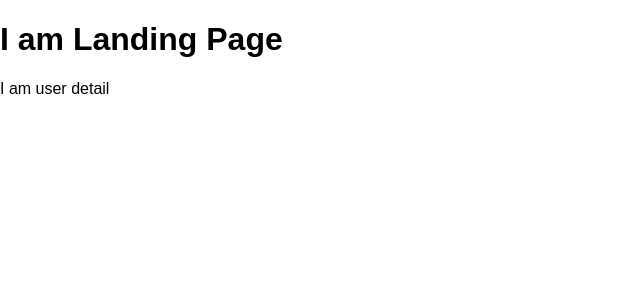
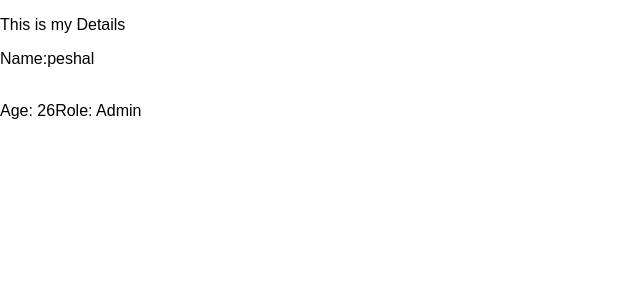
Before and after one commit to kpecel/login-application, a React (Create React App) app: page /home in a window 1280 px wide. Shown: the top 300 px of the page, without its empty margins (0-640 px from the left). Built offline with nearby package versions, Linux system fonts and the light colour scheme.

Commit message:
implemented context API

```diff
--- a/src/app/components/Landing/index.js
+++ b/src/app/components/Landing/index.js
@@ -1,14 +1,15 @@
-import React from "react";
-import { useEffect } from "react";
+import React, { useEffect, useState } from "react";
 import UserDetail from "../user-detail";
+import UserContext from "../../context/userContext";
 
 const LandingPage = () => {
-  useEffect(() => {});
+  const [name, setName] = useState("peshal");
 
   return (
     <div>
-      <h1>I am Landing Page</h1>
-      <UserDetail />
+      <UserContext.Provider value={name}>
+        <UserDetail />
+      </UserContext.Provider>
     </div>
   );
 };
--- /dev/null
+++ b/src/app/components/my-details/index.js
@@ -0,0 +1,17 @@
+import React, { useContext } from "react";
+import LoginContext from "../../context/userContext";
+
+const MyDetails = () => {
+  const name = useContext(LoginContext);
+  return (
+    <>
+      <div>
+        <p>Name:{name}</p>
+        <br />
+        <span>Age: 26</span>
+        <span>Role: Admin</span>
+      </div>
+    </>
+  );
+};
+export default MyDetails;
--- a/src/app/components/user-detail/index.js
+++ b/src/app/components/user-detail/index.js
@@ -1,9 +1,11 @@
 import React from "react";
+import MyDetails from "../my-details";
 
 const UserDetail = () => {
   return (
     <div>
-      <p>I am user detail</p>
+      <p>This is my Details</p>
+      <MyDetails />
     </div>
   );
 };
--- /dev/null
+++ b/src/app/context/userContext.js
@@ -0,0 +1,5 @@
+import { createContext } from "react";
+
+const UserContext = createContext({});
+
+export default UserContext;
--- a/src/assets/styles/login.css
+++ b/src/assets/styles/login.css
@@ -7,7 +7,7 @@ img.avatar{
     /* vertical-align: middle;
     width: 200px;
     height: 200px; */
-    width: 40%;
+    width: 15%;
     border-radius: 50%;
 }
 
@@ -66,7 +66,7 @@ button {
 
 }
 
-  /* @media screen and (max-width: 300px) {
+   @media screen and (max-width: 300px) {
     span.psw {
        display: block;
        float: none;
@@ -74,4 +74,4 @@ button {
     .cancelbtn {
        width: 100%;
     }
-  } */
+  }
```
